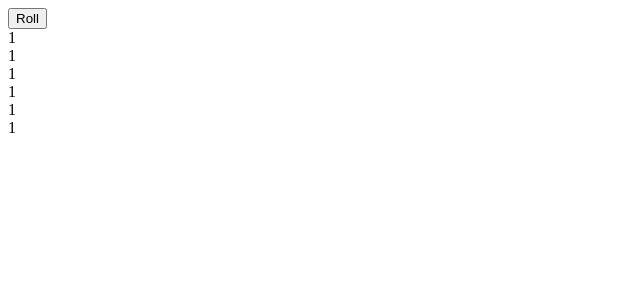
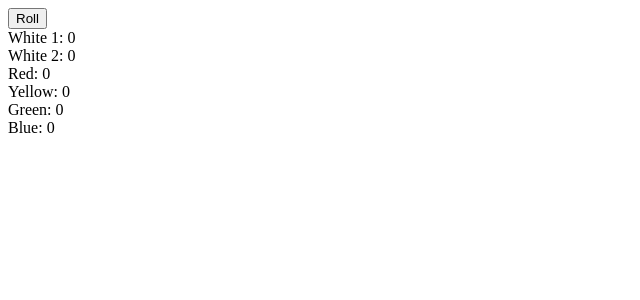
Before and after one commit to drmeloy/qwixx2, a React app: page / in a window 1280 px wide. Shown: the top 300 px of the page, without its empty margins (0-640 px from the left). Built offline with nearby package versions, Linux system fonts and the light colour scheme.

Commit message:
changed default dice state to 0s

```diff
--- a/src/components/Board/Board.jsx
+++ b/src/components/Board/Board.jsx
@@ -16,12 +16,12 @@ export default function Board() {
   return (
     <>
       <button onClick={() => dispatch(rollDice())}>Roll</button>
-      <div>{white1}</div>
-      <div>{white2}</div>
-      <div>{red}</div>
-      <div>{yellow}</div>
-      <div>{green}</div>
-      <div>{blue}</div>
+      <div>White 1: {white1}</div>
+      <div>White 2: {white2}</div>
+      <div>Red: {red}</div>
+      <div>Yellow: {yellow}</div>
+      <div>Green: {green}</div>
+      <div>Blue: {blue}</div>
     </>
   );
 }
--- a/src/redux/reducers/diceReducer.js
+++ b/src/redux/reducers/diceReducer.js
@@ -2,12 +2,12 @@ import { ROLL_DICE } from '../actions/diceActions';
 import { generateRandomNumber } from '../helpers/reduxHelpers';
 
 const initialState = {
-  whiteDie1: 1,
-  whiteDie2: 1,
-  redDie: 1,
-  yellowDie: 1,
-  greenDie: 1,
-  blueDie: 1
+  whiteDie1: 0,
+  whiteDie2: 0,
+  redDie: 0,
+  yellowDie: 0,
+  greenDie: 0,
+  blueDie: 0
 };
 
 export default function redcuer(state = initialState, action){
```
